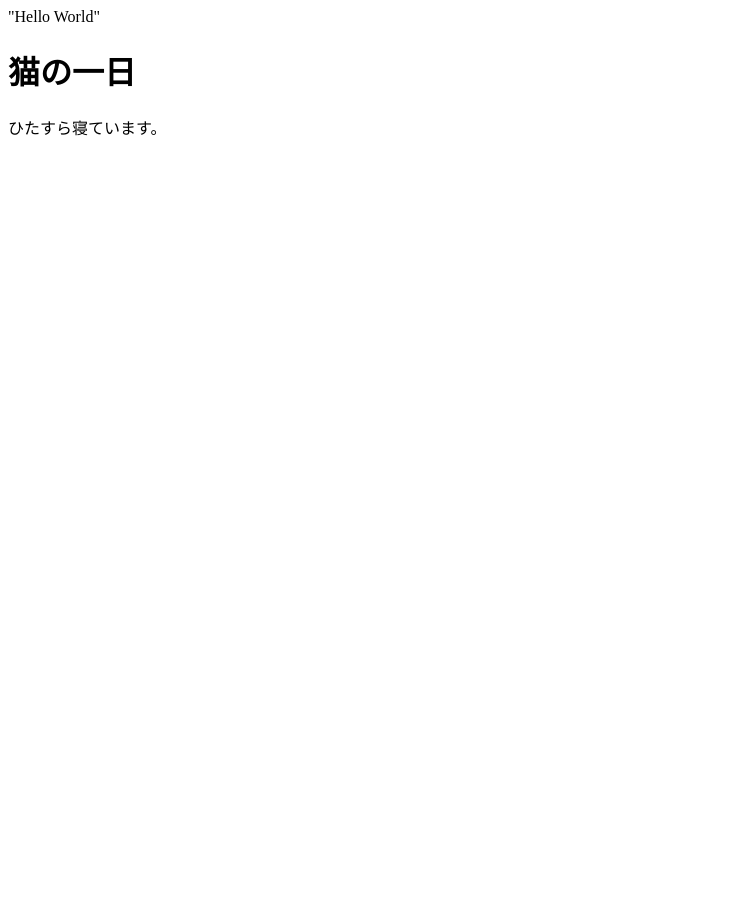
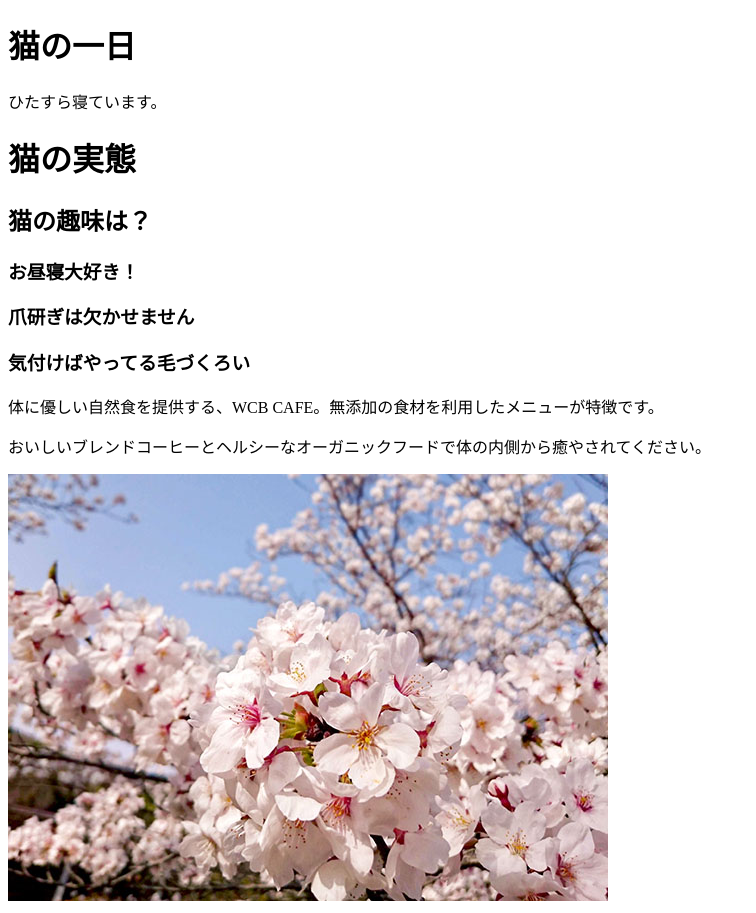
Before and after one commit to nujonakat1/CSS-modules, a plain HTML site: page index.html in a window 1280 px wide. Shown: the whole page, without its empty margins (0-756 px from the left). Before the commit the page ends 800 px from the top, so only its background shows below. Drawn offline with Linux system fonts and the light colour scheme.

Commit message:
fifth commit

```diff
--- a/css/style.css
+++ b/css/style.css
@@ -0,0 +1,8 @@
+body{
+    padding: 0;
+    margin: 0;
+    background-color: #fcf8bb;
+}
+/* .container{
+
+} */
--- a/index.html
+++ b/index.html
@@ -2,7 +2,6 @@
 <html lang="ja">
     <head>
         <meta charset="UTF-8">
-        <div>"Hello World"</div>
         <title>猫の実態</title>
         <meta name="description" content="猫の好きなもの、日々の生活をご紹介">
     </head>
@@ -10,5 +9,16 @@
     <body>
         <h1>猫の一日</h1>
         <p>ひたすら寝ています。</p>
+
+        <h1>猫の実態</h1>
+        <h2>猫の趣味は？</h2>
+        <h3>お昼寝大好き！</h3>
+        <h3>爪研ぎは欠かせません</h3>
+        <h3>気付けばやってる毛づくろい</h3>
+
+        <p>体に優しい自然食を提供する、WCB CAFE。無添加の食材を利用したメニューが特徴です。</p>
+        <p>おいしいブレンドコーヒーとヘルシーなオーガニックフードで体の内側から癒やされてください。</p>
+
+        <img src="images/sakura.jpg" alt="美しい桜">
     </body>
 </html>
```
Also changed, not shown: css-practice.html (added), images/sakura.jpg (added).
